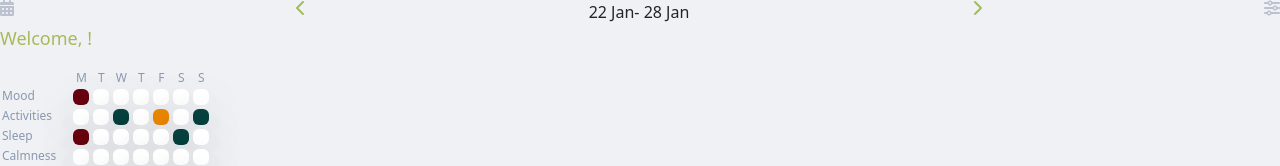
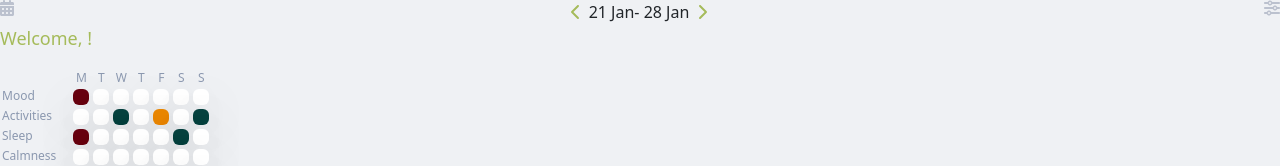
Before and after one commit to kaiuliia/well_being_frontend, a React (Create React App) app: page /user/dashboard in a window 1280 px wide. Shown: the top 166 px of the page. Built offline with nearby package versions, Linux system fonts and the light colour scheme; the HTML template or start-up script is replaced by a standard one.

Commit message:
started click function

```diff
--- a/src/Pages/dashboard.tsx
+++ b/src/Pages/dashboard.tsx
@@ -21,6 +21,9 @@ export function Dashboard() {
   const [open, setOpen] = useState(false);
   const [selectedValue, setSelectedValue] = useState();
   const [selectedCalendarRange, setSelectedCalendarRange] = useState();
+  const [startDate, setStartDate] = useState(
+    moment().startOf("week").utc().format("D MMM"),
+  );
   const dialogOpen = () => {
     setOpen(!open);
   };
@@ -56,8 +59,9 @@ export function Dashboard() {
   });
 
   const calendarRange = value;
-  const startDate = moment().startOf("week").utc().format("D MMM");
+  // const startDate = moment().startOf("week").utc().format("D MMM");
   const endDate = moment().endOf("week").utc().format("D MMM");
+
   console.log(calendarRange);
   return (
     <div className="bg-back-gray w-100">
--- a/src/components/dashboard/header.tsx
+++ b/src/components/dashboard/header.tsx
@@ -5,6 +5,7 @@ import { faSliders } from "@fortawesome/free-solid-svg-icons";
 import { faChevronLeft } from "@fortawesome/free-solid-svg-icons";
 import { faChevronRight } from "@fortawesome/free-solid-svg-icons";
 import { Moment } from "moment";
+import moment from "moment/moment";
 
 interface HeaderDashboardProps {
   startDate: string;
@@ -12,17 +13,30 @@ interface HeaderDashboardProps {
 }
 
 export function HeaderDashboard({ startDate, endDate }: HeaderDashboardProps) {
+  const plusWeek = () => {
+    const plusWeekValue = moment().add(7, "days");
+    startDate = moment(plusWeekValue).startOf("week").utc().format("D MMM");
+  };
   // const startDate = new Date();
   return (
-    <>
-      <div className="flex justify-between">
-        <FontAwesomeIcon icon={faCalendarDays} color="#BBC1CE" />
-        <FontAwesomeIcon icon={faChevronLeft} color="#A5BB5A" />
+    <div className="flex justify-between">
+      <FontAwesomeIcon icon={faCalendarDays} color="#BBC1CE" />
+      <div>
+        <FontAwesomeIcon
+          icon={faChevronLeft}
+          color="#A5BB5A"
+          className="pr-2"
+          onClick={plusWeek}
+        />
         {`${startDate}- ${endDate}`}
-
-        <FontAwesomeIcon icon={faChevronRight} color="#A5BB5A" />
-        <FontAwesomeIcon icon={faSliders} color="#BBC1CE" />
+        <FontAwesomeIcon
+          icon={faChevronRight}
+          color="#A5BB5A"
+          className="pl-2"
+          // onClick={minusWeek}
+        />
       </div>
-    </>
+      <FontAwesomeIcon icon={faSliders} color="#BBC1CE" />
+    </div>
   );
 }
```
